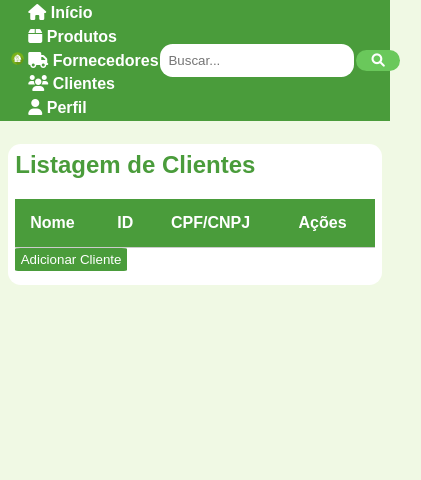
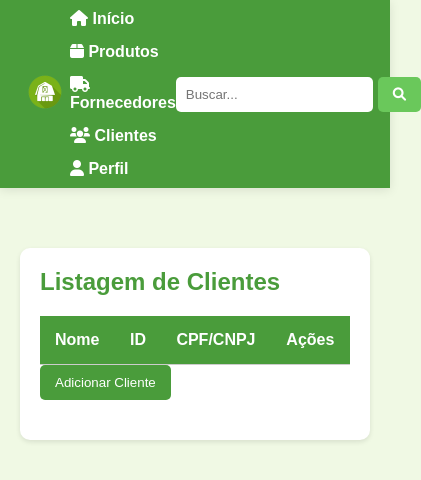
Before and after one commit to fehxavier/Farm, a website: page clientes.html in a window 390 px wide. Shown: the whole page, 421 px wide, since content can reach past the window. Drawn offline with Linux system fonts and the light colour scheme.

Commit message:
Add files via upload

```diff
--- a/assets/css/clientes.css
+++ b/assets/css/clientes.css
@@ -12,24 +12,24 @@ body {
 
 .header {
   background-color: #4a9c3b;
-  box-shadow: 0 2% 1% rgba(0, 0, 0, 0.1);
+  box-shadow: 0 2px 10px rgba(0, 0, 0, 0.1);
 }
 
 .navbar {
   display: flex;
   align-items: center;
   justify-content: space-between;
-  padding: 1% 2%;
+  padding: 10px 20px;
 }
 
 .logo-container .logo {
-  width: 5vw;
+  width: 50px;
 }
 
 .nav-links {
   list-style: none;
   display: flex;
-  gap: 1.5vw;
+  gap: 15px;
 }
 
 .nav-item {
@@ -50,18 +50,18 @@ body {
 }
 
 .search-input {
-  padding: 4%;
+  padding: 10px;
   border: none;
-  border-radius: 1.5vh;
-  margin-right: 0.5vw;
+  border-radius: 5px;
+  margin-right: 5px;
 }
 
 .search-button {
   background-color: #6ac85b;
   border: none;
   color: white;
-  padding: 0.7vw 1.8vh;
-  border-radius: 1.5vh;
+  padding: 10px 15px;
+  border-radius: 5px;
   cursor: pointer;
   transition: background-color 0.3s;
 }
@@ -72,15 +72,15 @@ body {
 
 /* Estilo do conteúdo principal */
 .main-content {
-  padding: 2%;
+  padding: 20px;
 }
 
 .section {
-  margin: 4% 0;
-  padding: 2%;
+  margin: 40px 0;
+  padding: 20px;
   background-color: white;
-  border-radius: 1.5vh;
-  box-shadow: 0 1% 5% rgba(0, 0, 0, 0.1);
+  border-radius: 10px;
+  box-shadow: 0 2px 5px rgba(0, 0, 0, 0.1);
 }
 
 .section h2 {
@@ -91,11 +91,11 @@ body {
 .add-button, .submit-button {
   background-color: #4a9c3b;
   color: white;
-  padding: 1% 1.5%;
+  padding: 10px 15px;
   border: none;
-  border-radius: 5%;
+  border-radius: 5px;
   cursor: pointer;
-  margin-bottom: 2%;
+  margin-bottom: 20px;
   transition: background-color 0.3s;
 }
 
@@ -105,18 +105,18 @@ body {
 
 /* Estilo do formulário */
 .form-group {
-  margin-bottom: 0.2%;
+  margin-bottom: 15px;
 }
 
 .form-group label {
   display: block;
-  margin-bottom: 2%;
+  margin-bottom: 5px;
   color: #4a9c3b;
 }
 
 .form-group input {
   width: 100%;
-  padding: 1%;
+  padding: 10px;
   border: 1px solid #ccc;
   border-radius: 5px;
 }
--- a/assets/css/index.css
+++ b/assets/css/index.css
@@ -1,119 +1,203 @@
+/* Reset básico */
 * {
-  margin: 0;
-  padding: 0;
-  box-sizing: border-box;
+    margin: 0;
+    padding: 0;
+    box-sizing: border-box;
 }
 
 body {
-  font-family: 'Arial', sans-serif;
-  background-color: #f0f9e4;
+    font-family: 'Arial', sans-serif;
+    background: linear-gradient(to bottom right, #a8e063, #56ab2f); /* Gradiente de verde */
+    height: 100vh;
+    display: flex;
+    justify-content: center;
+    align-items: center;
 }
 
-/* Cabeçalho */
-.header {
-  background-color: #4a9c3b;
-  box-shadow: 0 2px 10px rgba(0, 0, 0, 0.1);
+.page-container {
+    width: 100%;
+    height: 100%;
+    display: flex;
+    flex-direction: column;
+    justify-content: center;
+    align-items: center;
+    background-color: #f0f9e4; /* Fundo suave para toda a página */
+    padding: 50px;
 }
 
-.navbar {
-  display: flex;
-  align-items: center;
-  justify-content: space-between;
-  padding: 10px 20px;
-  flex-wrap: wrap; /* Permite que os itens se movam para a próxima linha se necessário */
+.login-container {
+    display: flex;
+    justify-content: center;
+    align-items: center;
+    width: 100%;
+    max-width: 500px; /* Aumenta a largura da área de login */
+    padding: 40px;
+    background-color: rgba(255, 255, 255, 0.9); /* Fundo branco com transparência */
+    border-radius: 20px;
+    box-shadow: 0 15px 30px rgba(0, 0, 0, 0.1);
+    position: relative;
+    z-index: 1;
 }
 
-/* Logo */
-.logo-container .logo {
-  width: 50px;
+.login-box {
+    width: 100%;
+    text-align: center;
 }
 
-/* Navegação */
-.nav-links {
-  list-style: none;
-  display: flex; /* Mantém os itens lado a lado */
-  gap: 15px; /* Espaçamento entre os itens */
+.logo-container {
+    margin-bottom: 30px;
 }
 
-.nav-item {
-  color: white;
-  text-decoration: none;
-  font-size: 16px;
-  font-weight: bold;
-  transition: color 0.3s;
+.logo {
+    width: 80px;
 }
 
-.nav-item:hover {
-  color: #a8e063;
+.login-form .input-group {
+    position: relative;
+    margin-bottom: 20px; /* Aumentado para mais espaçamento */
 }
 
-/* Container de busca */
-.search-container {
-  display: flex;
-  align-items: center;
+.input-group input {
+    width: 100%;
+    padding: 15px 20px;
+    padding-left: 50px;
+    border: 2px solid #6ac85b; /* Cor do borde para uniformidade */
+    border-radius: 30px;
+    font-size: 16px;
+    transition: 0.3s;
 }
 
-.search-input {
-  padding: 8px;
-  border: 1px solid #ccc;
-  border-radius: 5px;
-  margin-right: 5px;
-  width: 180px;
+.input-group input:focus {
+    border-color: #4a9c3b; /* Cor ao focar no campo */
+    outline: none;
 }
 
-.search-button {
-  background-color: #6ac85b;
-  border: none;
-  color: white;
-  padding: 8px 12px;
-  border-radius: 5px;
-  cursor: pointer;
-  transition: background-color 0.3s;
+.icon {
+    position: absolute;
+    left: 20px;
+    top: 50%;
+    transform: translateY(-50%);
+    color: #6ac85b; /* Cor do ícone */
+    font-size: 20px;
 }
 
-.search-button:hover {
-  background-color: #4a9c3b;
+.forgot-password {
+    display: block;
+    margin-bottom: 20px;
+    font-size: 14px;
+    color: #6ac85b; /* Cor para o link */
+    text-decoration: none;
 }
 
-/* Conteúdo principal */
-.main-content {
-  padding: 20px;
+.forgot-password:hover {
+    text-decoration: underline; /* Sublinhado ao passar o mouse */
 }
 
-.section {
-  margin: 20px 0;
-  padding: 15px;
-  background-color: white;
-  border-radius: 10px;
-  box-shadow: 0 2px 5px rgba(0, 0, 0, 0.1);
+/* Estilo para todos os botões */
+button,
+.login-btn,
+.reset-btn,
+.create-btn,
+.back-to-login-btn {
+    display: inline-block;
+    background-color: #4a9c3b; /* Cor do botão */
+    color: white; /* Cor do texto */
+    border: none; /* Remove borda padrão */
+    border-radius: 30px; /* Borda arredondada */
+    padding: 15px 25px; /* Aumentar o padding para um botão maior */
+    font-size: 18px; /* Tamanho da fonte */
+    text-decoration: none; /* Remove sublinhado */
+    margin-top: 20px; /* Espaçamento acima do botão */
+    transition: background-color 0.3s, color 0.3s, transform 0.2s, box-shadow 0.3s; /* Efeitos de transição */
+    box-shadow: 0 4px 10px rgba(0, 0, 0, 0.2); /* Sombra para dar profundidade */
 }
 
-.section h1 {
-  color: #4a9c3b;
-  margin-bottom: 10px;
-  font-size: 24px;
+button:hover,
+.login-btn:hover,
+.reset-btn:hover,
+.create-btn:hover,
+.back-to-login-btn:hover {
+    background-color: #6ac85b; /* Efeito de hover */
+    color: white; /* Cor do texto ao passar o mouse */
+    transform: scale(1.05); /* Aumenta ligeiramente ao passar o mouse */
+    box-shadow: 0 6px 15px rgba(0, 0, 0, 0.3); /* Aumenta a sombra ao passar o mouse */
 }
 
-.section p {
-  color: #333;
-  font-size: 16px;
+button:active,
+.login-btn:active,
+.reset-btn:active,
+.create-btn:active,
+.back-to-login-btn:active {
+    transform: scale(0.95); /* Animação de compressão ao clicar */
+    box-shadow: 0 3px 10px rgba(0, 0, 0, 0.2); /* Reduz sombra ao clicar */
 }
 
-/* Responsividade */
+/* Mensagens de erro e sucesso */
+.error-message,
+.reset-message,
+.create-message {
+    font-size: 14px;
+    margin-top: 10px;
+    display: none; /* Oculto inicialmente */
+    text-align: center;
+}
+
+.reset-box {
+    display: flex;
+    flex-direction: column;
+    align-items: center;
+}
+
+.reset-box h2 {
+    margin-bottom: 20px;
+    font-size: 24px;
+    color: #6ac85b; /* Cor verde para manter a consistência */
+}
+
+.reset-box .input-group {
+    margin-bottom: 20px;
+}
+
+.reset-box .error-message {
+    margin-top: 10px;
+    text-align: center;
+}
+
+.reset-box .icon {
+    display: none; /* Oculta o ícone de usuário no formulário de redefinição de senha */
+}
+
 @media (max-width: 768px) {
-  .nav-links {
-    flex-direction: column; /* Alinha os itens em coluna */
-    gap: 10px; /* Espaçamento reduzido */
-    width: 100%; /* Largura total */
-    display: flex; /* Mantém os links visíveis em coluna */
-  }
+    .login-container {
+        padding: 30px;
+    }
 
-  .search-container {
-    width: 100%; /* A busca ocupa toda a largura disponível */
-    margin-top: 10px; /* Margem superior para separar da navbar */
-  }
+    .logo {
+        width: 60px;
+    }
 
-  .search-input {
-    width: calc(100% - 20px); /* Ajusta a largura da busca */
-  }
+    .login-btn,
+    .reset-btn,
+    .create-btn,
+    .back-to-login-btn {
+        font-size: 16px; /* Tamanho da fonte para telas menores */
+    }
 }
+.page-container {
+    background-image: url('./assets/fazenda.jpg');
+    background-size: cover;
+    background-position: center;
+    position: relative; /* Necessário para o ::before funcionar corretamente */
+    z-index: 0; /* Mantém o fundo no nível correto */
+}
+
+.page-container::before {
+    content: "";
+    position: absolute;
+    top: 0;
+    left: 0;
+    width: 100%;
+    height: 100%;
+    background-color: rgba(88, 202, 70, 0.6); /* Cor verde com transparência */
+    z-index: -1; /* Coloca o overlay atrás do conteúdo */
+}
--- /dev/null
+++ b/assets/css/menu.css
@@ -0,0 +1,119 @@
+* {
+  margin: 0;
+  padding: 0;
+  box-sizing: border-box;
+}
+
+body {
+  font-family: 'Arial', sans-serif;
+  background-color: #f0f9e4;
+}
+
+/* Cabeçalho */
+.header {
+  background-color: #4a9c3b;
+  box-shadow: 0 2px 10px rgba(0, 0, 0, 0.1);
+}
+
+.navbar {
+  display: flex;
+  align-items: center;
+  justify-content: space-between;
+  padding: 10px 20px;
+  flex-wrap: wrap; /* Permite que os itens se movam para a próxima linha se necessário */
+}
+
+/* Logo */
+.logo-container .logo {
+  width: 50px;
+}
+
+/* Navegação */
+.nav-links {
+  list-style: none;
+  display: flex; /* Mantém os itens lado a lado */
+  gap: 15px; /* Espaçamento entre os itens */
+}
+
+.nav-item {
+  color: white;
+  text-decoration: none;
+  font-size: 16px;
+  font-weight: bold;
+  transition: color 0.3s;
+}
+
+.nav-item:hover {
+  color: #a8e063;
+}
+
+/* Container de busca */
+.search-container {
+  display: flex;
+  align-items: center;
+}
+
+.search-input {
+  padding: 8px;
+  border: 1px solid #ccc;
+  border-radius: 5px;
+  margin-right: 5px;
+  width: 180px;
+}
+
+.search-button {
+  background-color: #6ac85b;
+  border: none;
+  color: white;
+  padding: 8px 12px;
+  border-radius: 5px;
+  cursor: pointer;
+  transition: background-color 0.3s;
+}
+
+.search-button:hover {
+  background-color: #4a9c3b;
+}
+
+/* Conteúdo principal */
+.main-content {
+  padding: 20px;
+}
+
+.section {
+  margin: 20px 0;
+  padding: 15px;
+  background-color: white;
+  border-radius: 10px;
+  box-shadow: 0 2px 5px rgba(0, 0, 0, 0.1);
+}
+
+.section h1 {
+  color: #4a9c3b;
+  margin-bottom: 10px;
+  font-size: 24px;
+}
+
+.section p {
+  color: #333;
+  font-size: 16px;
+}
+
+/* Responsividade */
+@media (max-width: 768px) {
+  .nav-links {
+    flex-direction: column; /* Alinha os itens em coluna */
+    gap: 10px; /* Espaçamento reduzido */
+    width: 100%; /* Largura total */
+    display: flex; /* Mantém os links visíveis em coluna */
+  }
+
+  .search-container {
+    width: 100%; /* A busca ocupa toda a largura disponível */
+    margin-top: 10px; /* Margem superior para separar da navbar */
+  }
+
+  .search-input {
+    width: calc(100% - 20px); /* Ajusta a largura da busca */
+  }
+}
```
